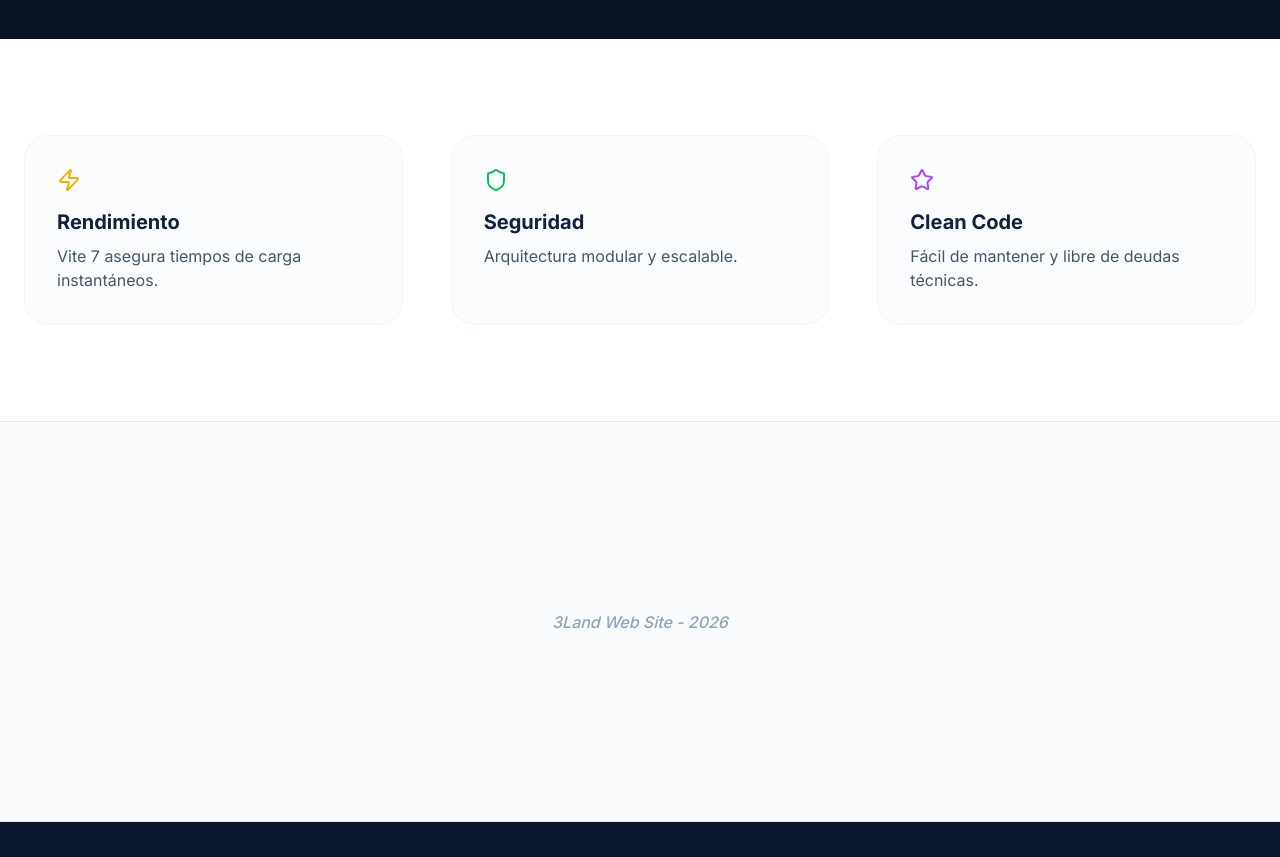
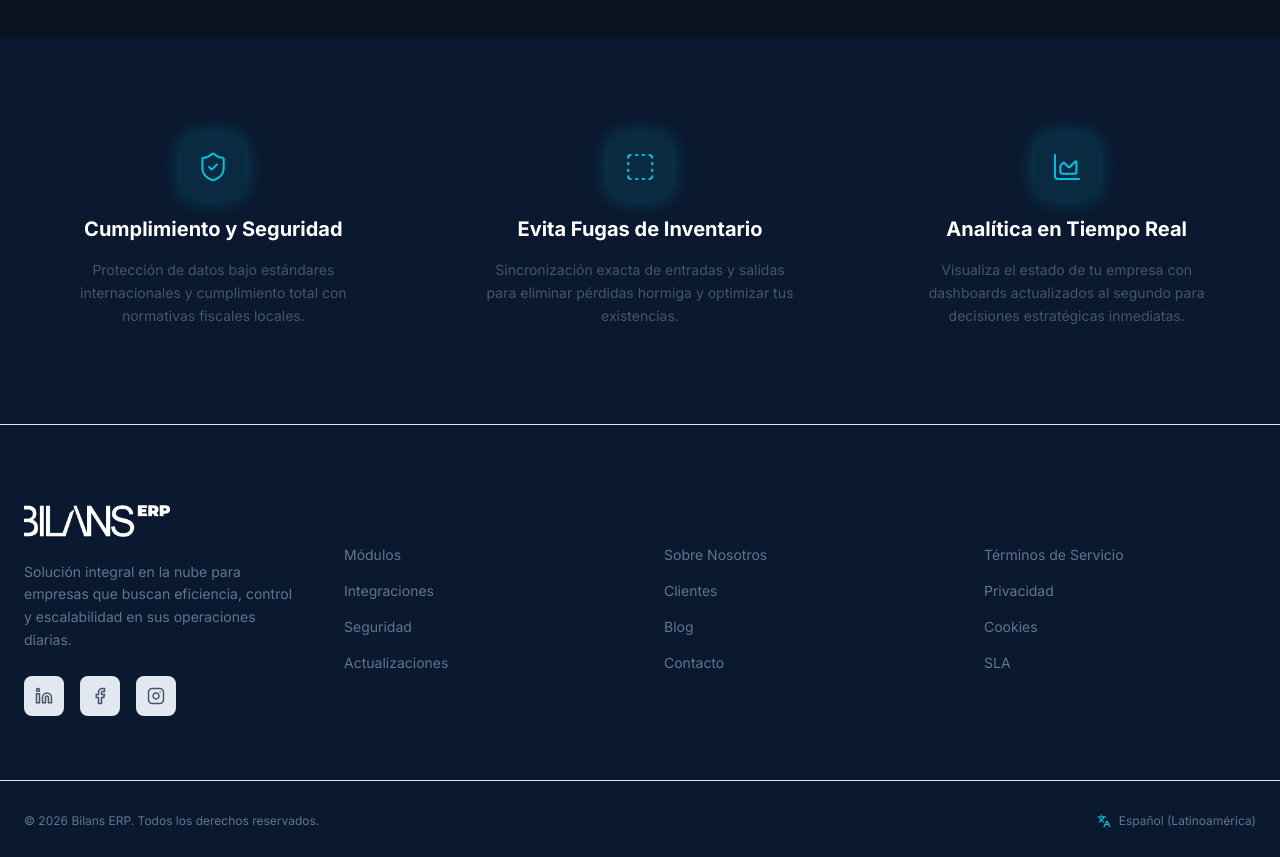
Before and after one commit to waf503/3land-web-site, a React (Vite) app: page / in a window 1280 px wide. Shown: the part 1940-2797 px from the top of the page. Built offline with nearby package versions, Linux system fonts and the light colour scheme.

Commit message:
add benefit section in home

```diff
--- a/src/pages/Home.jsx
+++ b/src/pages/Home.jsx
@@ -1,42 +1,18 @@
 import { ArrowRight, Star, Shield, Zap } from 'lucide-react';
 import Hero from "../sections/home/Hero.jsx";
 import Features from "../sections/home/Features.jsx";
+import CoreBenefits from "../sections/home/CoreBenefits.jsx";
+import CTASection from "../sections/home/CTASection.jsx";
 
 export default function Home() {
     return (
         <>
-            {/* Hero Section */}
+            {/** Hero Section */}
             <Hero/>
             {/** Feature Section */}
             <Features/>
-
-            {/* Características para probar Scroll */}
-            <section className="py-24 bg-white">
-                <div className="max-w-7xl mx-auto px-6">
-                    <div className="grid grid-cols-1 md:grid-cols-3 gap-12">
-                        <div className="p-8 rounded-3xl border border-slate-100 bg-slate-50/50">
-                            <Zap className="text-yellow-500 mb-4" />
-                            <h3 className="text-xl font-bold mb-2">Rendimiento</h3>
-                            <p className="text-slate-600">Vite 7 asegura tiempos de carga instantáneos.</p>
-                        </div>
-                        <div className="p-8 rounded-3xl border border-slate-100 bg-slate-50/50">
-                            <Shield className="text-green-500 mb-4" />
-                            <h3 className="text-xl font-bold mb-2">Seguridad</h3>
-                            <p className="text-slate-600">Arquitectura modular y escalable.</p>
-                        </div>
-                        <div className="p-8 rounded-3xl border border-slate-100 bg-slate-50/50">
-                            <Star className="text-purple-500 mb-4" />
-                            <h3 className="text-xl font-bold mb-2">Clean Code</h3>
-                            <p className="text-slate-600">Fácil de mantener y libre de deudas técnicas.</p>
-                        </div>
-                    </div>
-                </div>
-            </section>
-
-            {/* Espaciador final */}
-            <section className="h-[50vh] bg-slate-50 flex items-center justify-center border-t border-slate-200">
-                <p className="text-slate-400 font-medium italic">3Land Web Site - 2026</p>
-            </section>
+            {/**Core and benefits*/}
+            <CoreBenefits/>
         </>
     );
 }
```
